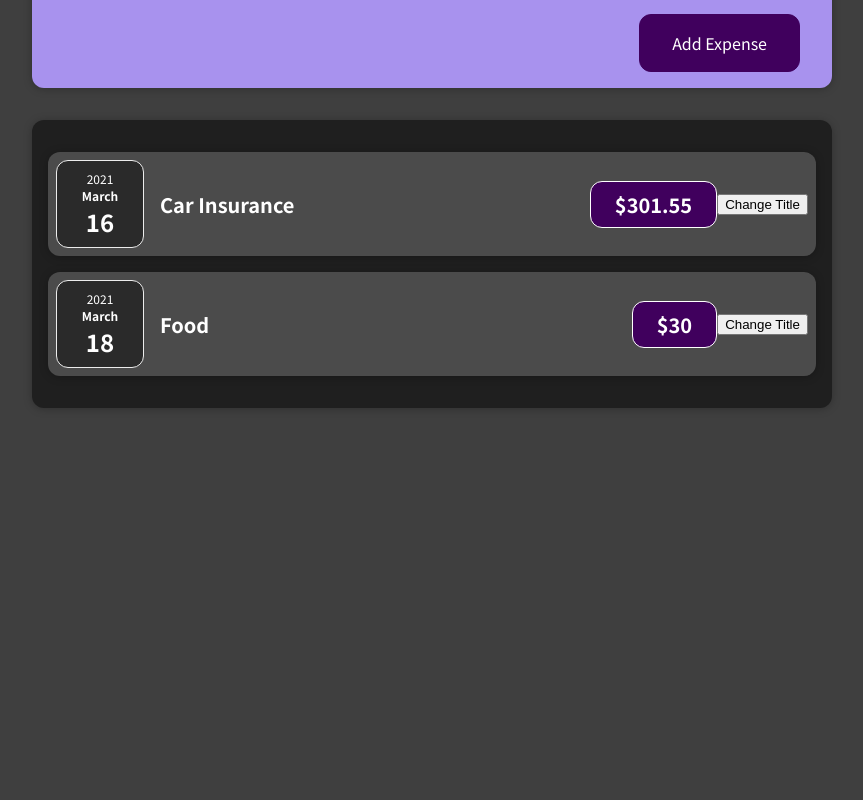
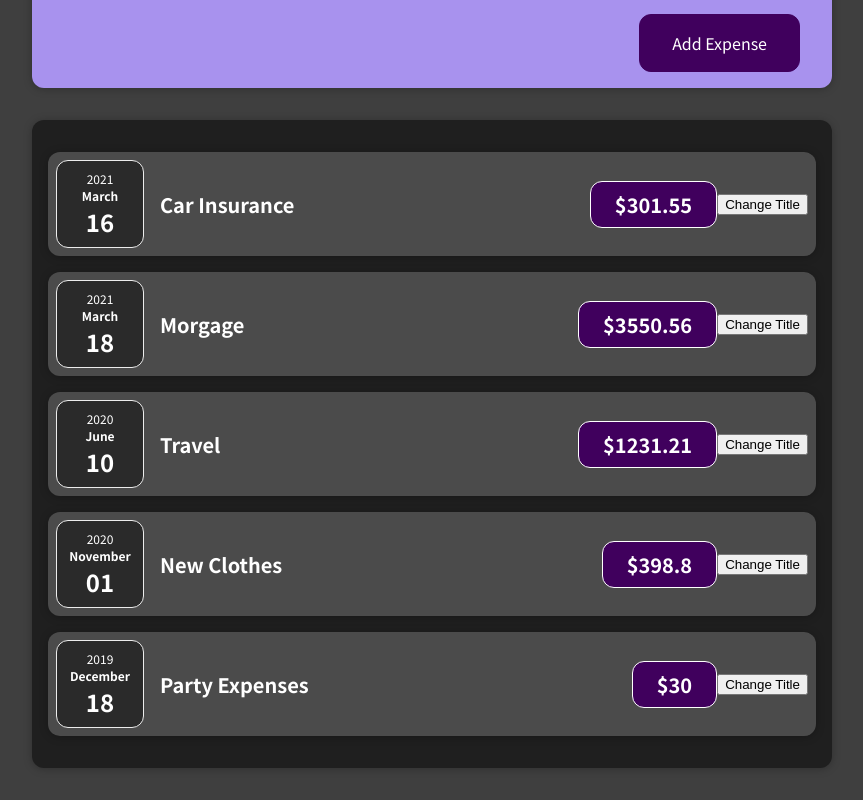
Before and after one commit to Shamoleambo/academind-react-complete-guide, a React (Create React App) app: page / in a window 1280 px wide. Shown: the part 283-1083 px from the top of the page, without its empty margins (208-1071 px from the left). Before the commit the page ends 800 px from the top, so only its background shows below. Built offline with nearby package versions, Linux system fonts and the light colour scheme.

Commit message:
create new dummy data

```diff
--- a/src/App.js
+++ b/src/App.js
@@ -4,7 +4,10 @@ import NewExpense from './components/NewExpense/NewExpense'
 const App = () => {
   const expenses = [
     { title: 'Car Insurance', amount: 301.55, date: new Date(2021, 2, 16) },
-    { title: 'Food', amount: 30, date: new Date(2021, 2, 18) }
+    { title: 'Morgage', amount: 3550.56, date: new Date(2021, 2, 18) },
+    { title: 'Travel', amount: 1231.21, date: new Date(2020, 5, 10) },
+    { title: 'New Clothes', amount: 398.8, date: new Date(2020, 10, 1) },
+    { title: 'Party Expenses', amount: 30, date: new Date(2019, 11, 18) }
   ]
 
   const addExpenseHandler = expense => {
```
